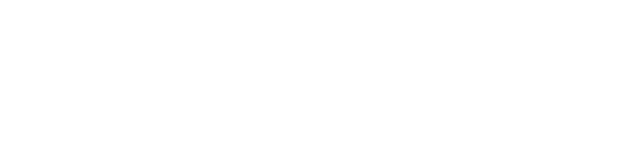
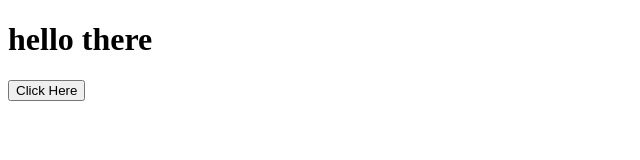
Before and after one commit to BrianJefferson/letphil-mentorship, a plain HTML site: page wave-5-work/final-projects/personal-dashboard/index.html in a window 1280 px wide. Shown: the whole page, without its empty margins (0-640 px from the left). Drawn offline with Linux system fonts and the light colour scheme.

Commit message:
Started final project

```diff
--- a/wave-5-work/final-projects/personal-dashboard/index.html
+++ b/wave-5-work/final-projects/personal-dashboard/index.html
@@ -4,8 +4,17 @@
     <meta charset="UTF-8">
     <meta name="viewport" content="width=device-width, initial-scale=1.0">
     <title>Personal Dashboard</title>
+    <link rel="stylesheet" href="styles.css" />
 </head>
 <body>
+    <header>
+        <h1>hello there</h1>
+    </header>
 
+    <nav>
+        <button>
+            Click Here
+        </button>
+    </nav>
 </body>
 </html>
```
